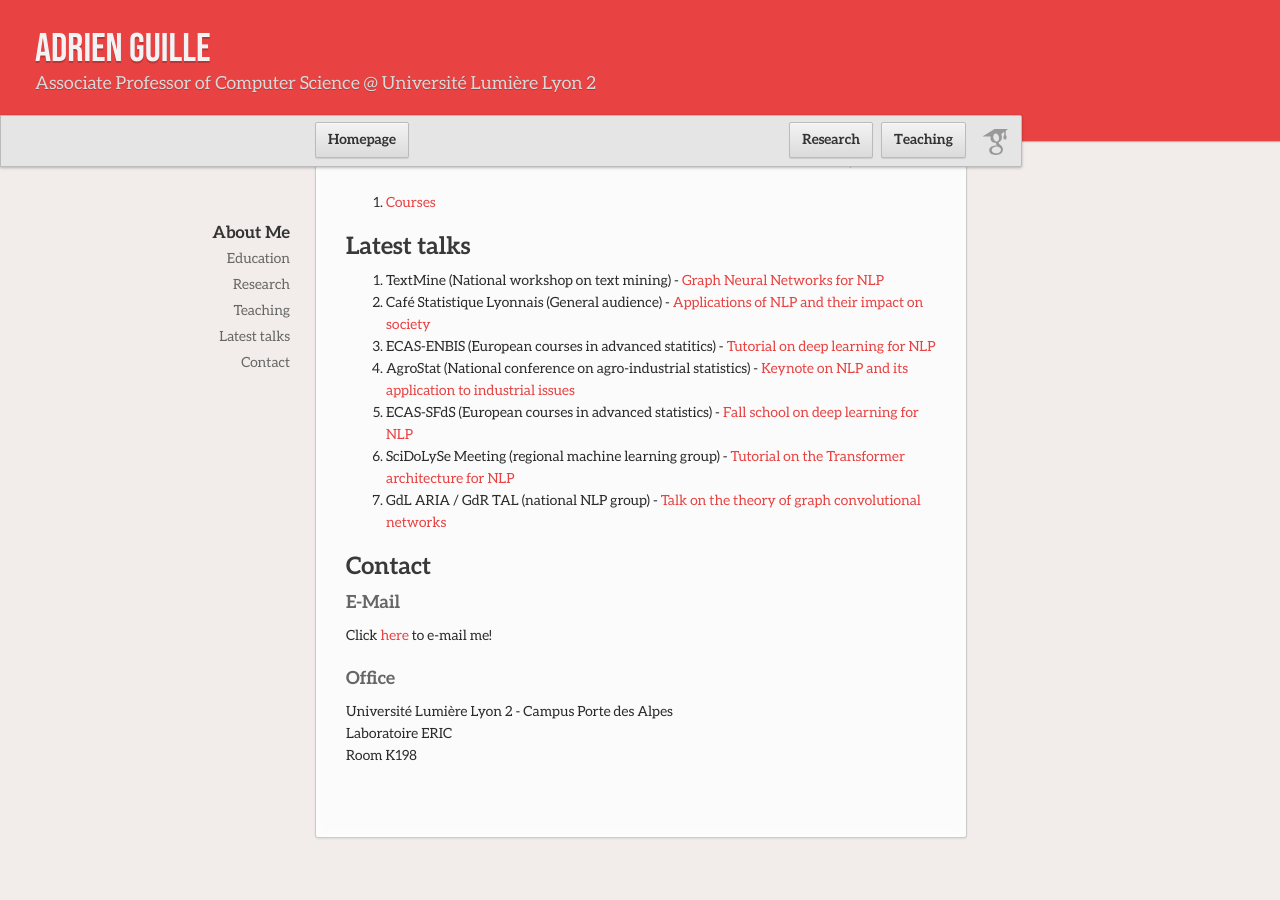
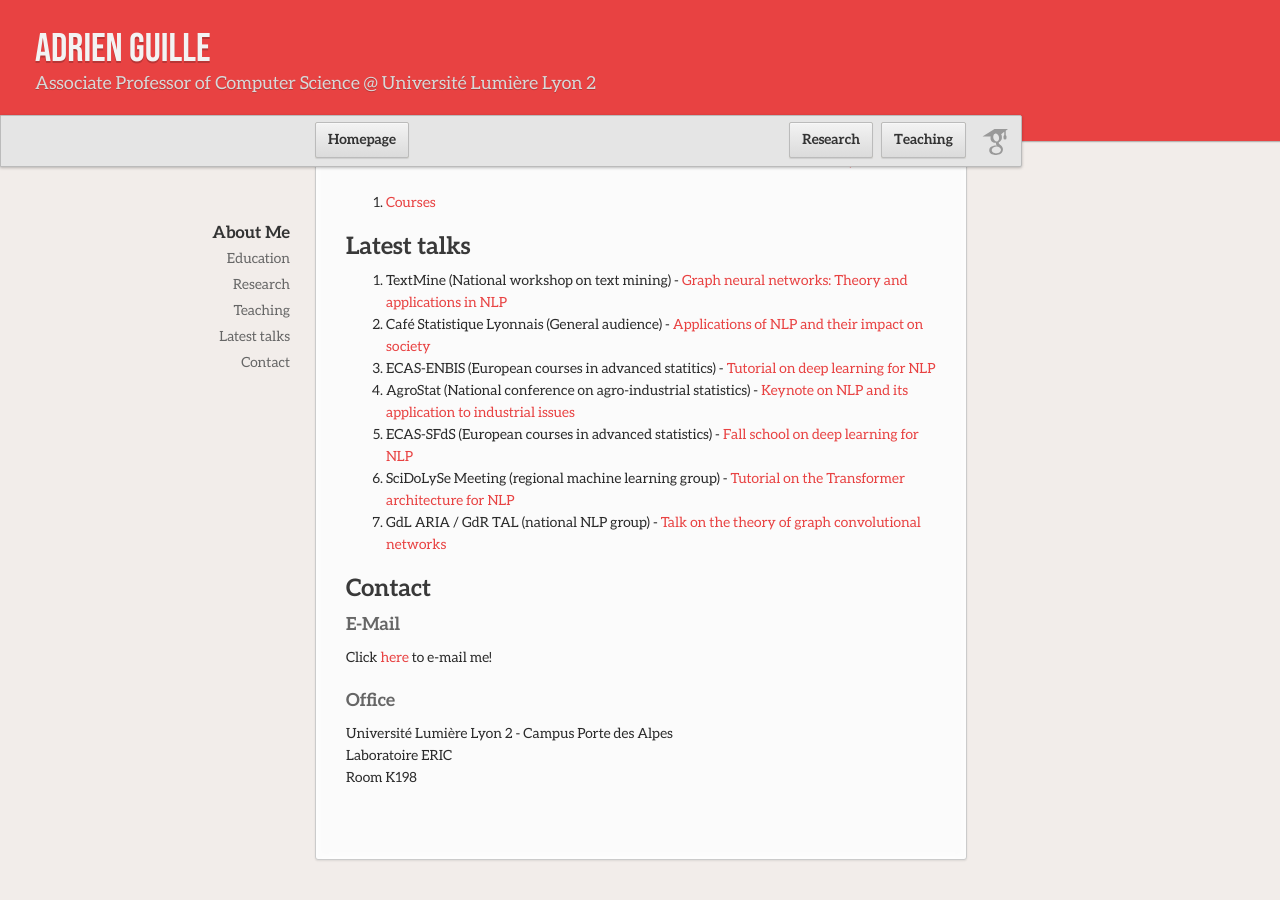
Before and after one commit to AdrienGuille/adrienguille.github.io, a Jekyll site: the page built from index.md, in a window 1280 px wide and 900 px high, scrolled down 717 px. Built offline with Jekyll 4.4.1, drawn with Linux system fonts in a browser that asks for light colours; our own code applies the rules of GitHub Pages for plain Markdown files; before the commit the page ends 1595 px from its top, so only the background shows below that.

Commit message:
Update index.md

```diff
--- a/index.md
+++ b/index.md
@@ -20,7 +20,7 @@ I teach courses in statistics and computer science, both at the undergraduate le
 
 ## Latest talks
 
-- TextMine (National workshop on text mining) - [Graph Neural Networks for NLP](https://textmine.sciencesconf.org/resource/page/id/4)
+- TextMine (National workshop on text mining) - [Graph neural networks: Theory and applications in NLP](https://adrienguille.github.io/publications/textmine2023.pdf)
 - Café Statistique Lyonnais (General audience) - [Applications of NLP and their impact on society](http://cafestatistiquelyonnais.blogspot.com/2017/10/saison-20172018-prochain-cafe-stat-lyon.html)
 - ECAS-ENBIS (European courses in advanced statitics) - [Tutorial on deep learning for NLP](https://conferences.enbis.org/event/23/)
 - AgroStat (National conference on agro-industrial statistics) - [Keynote on NLP and its application to industrial issues](https://drive.google.com/file/d/1KeAyvpEZ_KwCngF_3zmjQXDxeR3jJR0E/view)
```
